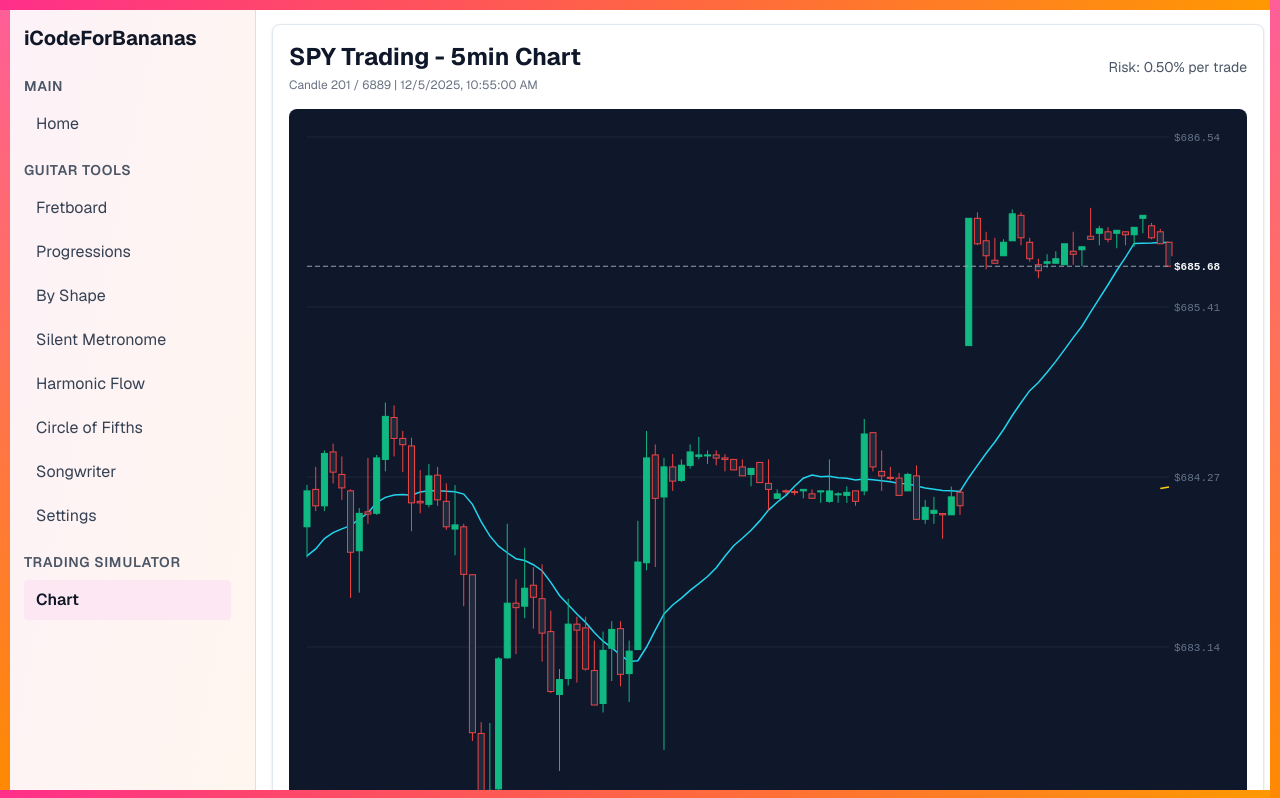
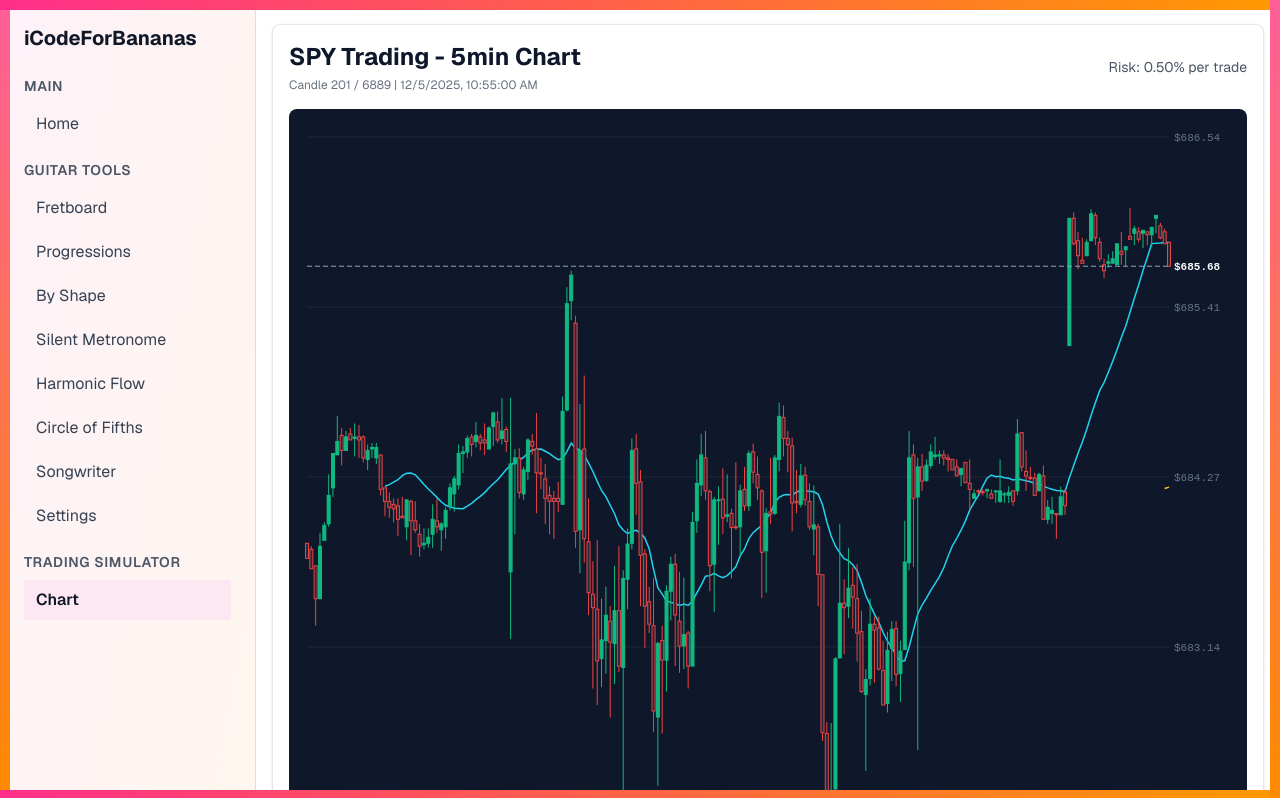
Before and after one commit to iCodeForBananas/iCodeForBananas, a Next.js app: page /trading-chart in a window 1280 px wide. Shown: the top 798 px of the page. Built offline with nearby package versions, Linux system fonts and the light colour scheme.

Commit message:
feat: update visibleData slice to include last 200 candles for improved data handling

```diff
--- a/app/trading-chart/page.tsx
+++ b/app/trading-chart/page.tsx
@@ -20,7 +20,7 @@ export default function TradingChartPage() {
   const playIntervalRef = useRef<NodeJS.Timeout | null>(null);
 
   // Visible data slice (last 100 candles up to current index)
-  const visibleData = allData.slice(Math.max(0, visibleIndex - 99), visibleIndex + 1);
+  const visibleData = allData.slice(Math.max(0, visibleIndex - 199), visibleIndex + 1);
   const currentPrice = allData[visibleIndex]?.close || 0;
 
   // Load SPY data on mount
```
